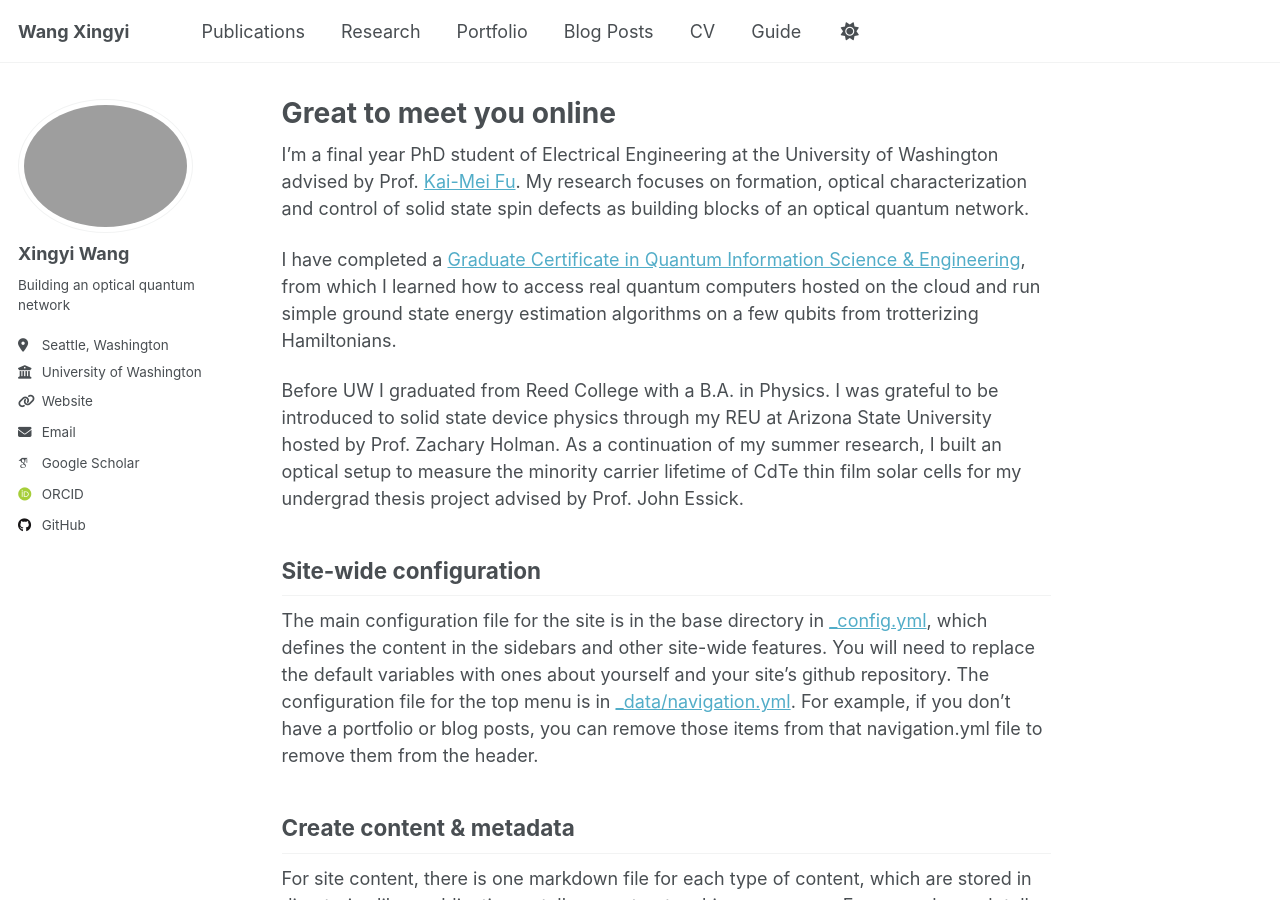
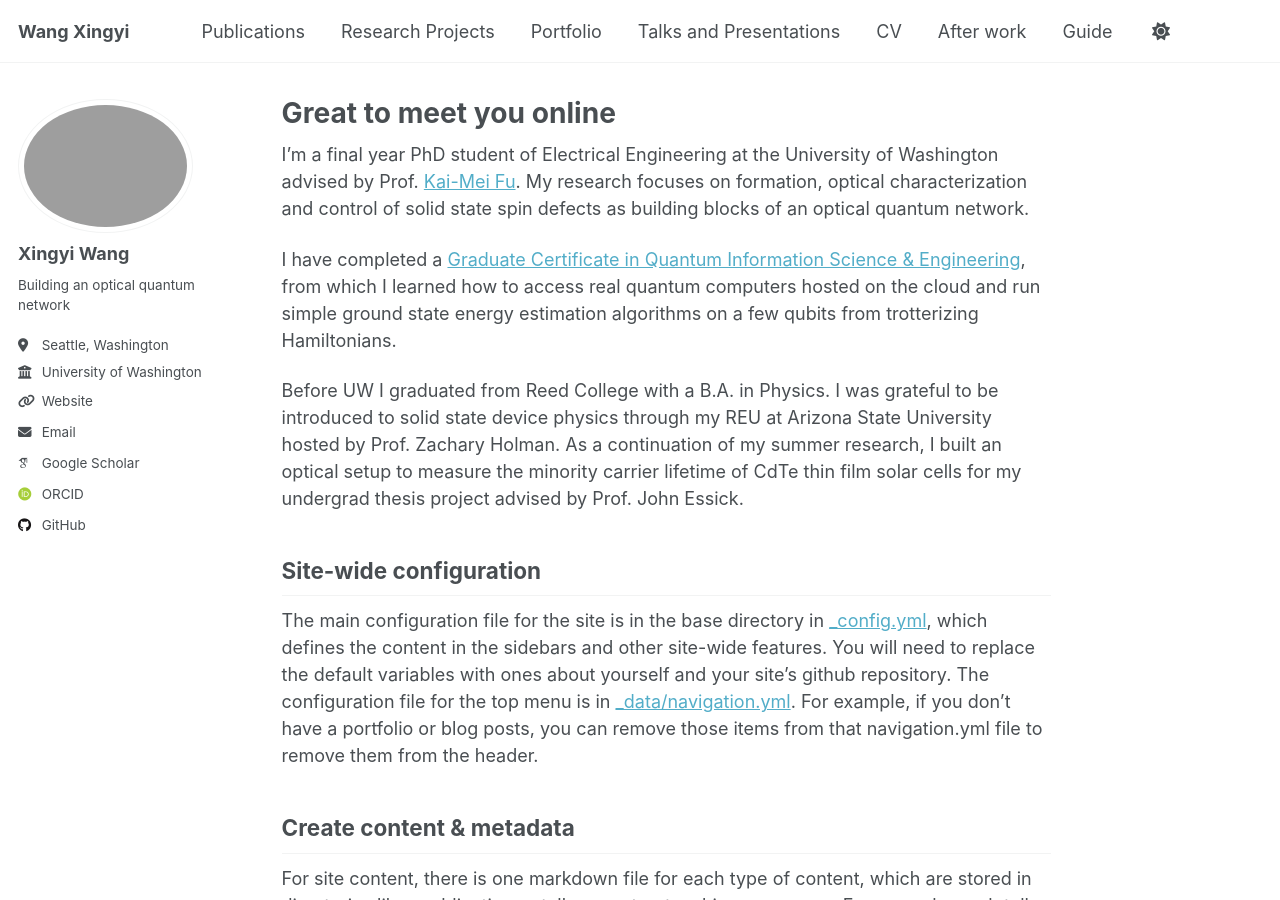
Before and after one commit to Waffelz/Xingyi_Wang, a Jekyll site: the page built from _pages/about.md, in a window 1280 px wide and 900 px high. Built offline with Jekyll 4.4.1, drawn with Linux system fonts in a browser that asks for light colours; some web fonts are replaced.

Commit message:
Update navigation.yml

```diff
--- a/_data/navigation.yml
+++ b/_data/navigation.yml
@@ -11,20 +11,20 @@ main:
   - title: "Publications"
     url: /publications/
 
-  - title: "Research"
+  - title: "Research Projects"
     url: /talks/
 
   - title: "Portfolio"
     url: /portfolio/
 
-  - title: "Blog Posts"
+  - title: "Talks and Presentations"
     url: /year-archive/
 
   - title: "CV"
     url: /files/slide1.pdf
 
-  # - title: "CV"
-  #   url: /cv-json/
+  - title: "After work"
+    url: /cv-json/
 
   - title: "Guide"
     url: /markdown/
```
